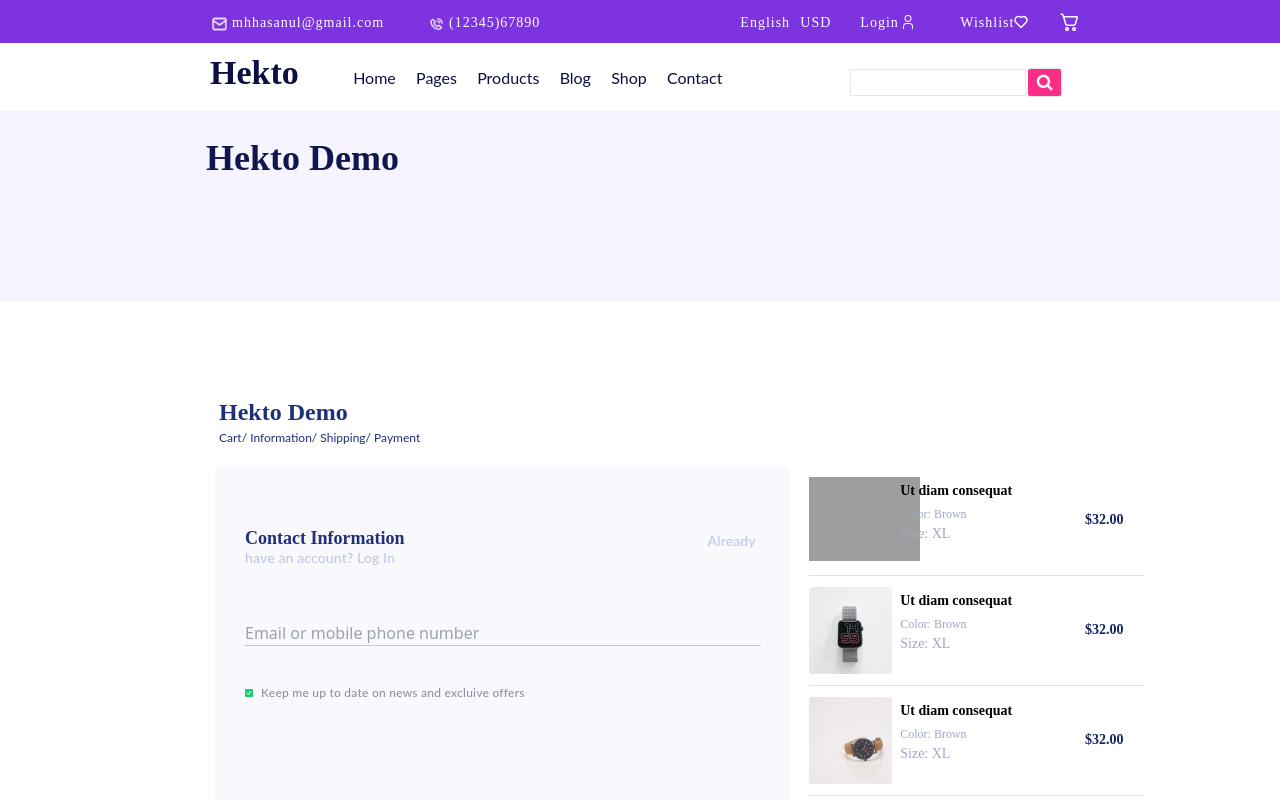
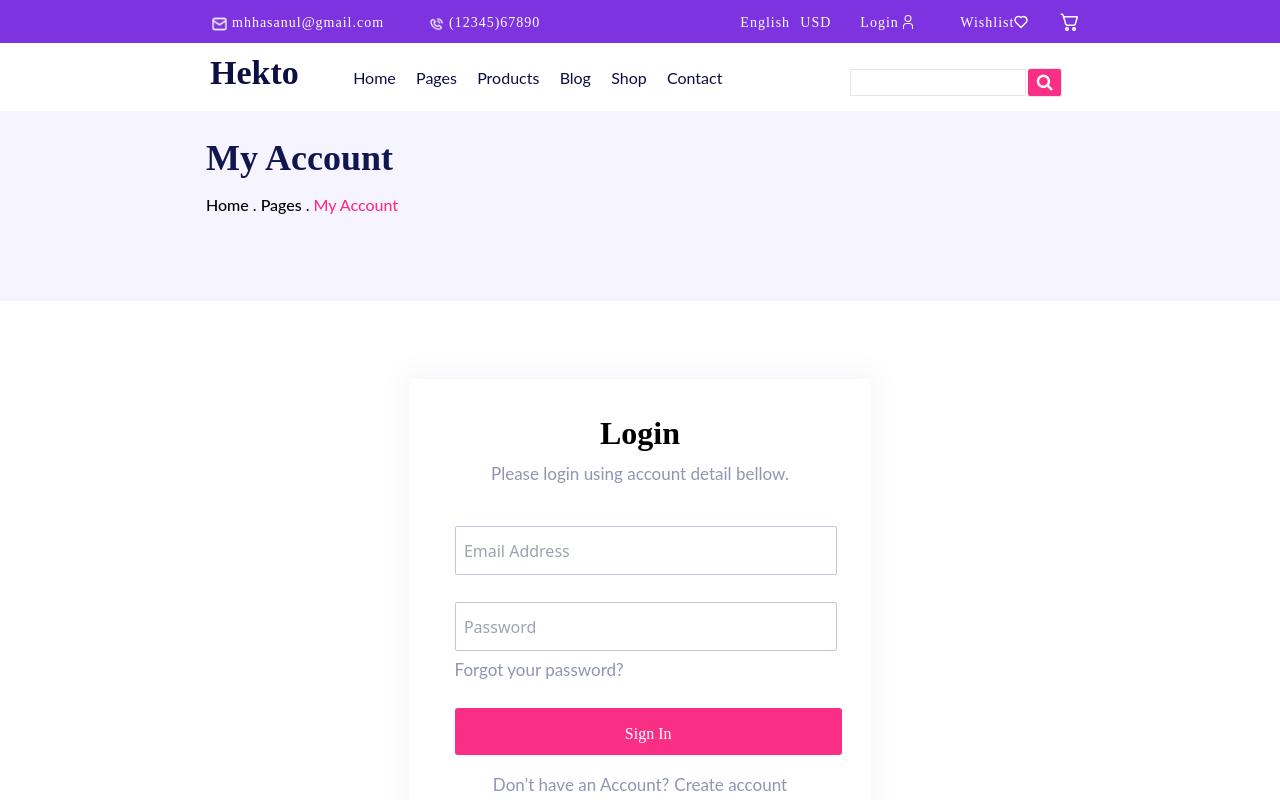
Before and after one commit to Anjuzzz26/Ecommerce-React, a React (Create React App) app: page / in a window 1280 px wide. Shown: the top 800 px of the page. Built offline with nearby package versions, Linux system fonts and the light colour scheme; grey boxes are pictures that could not be loaded.

Commit message:
Complete Login Page Design

```diff
--- a/src/App.js
+++ b/src/App.js
@@ -1,6 +1,7 @@
 import React from "react";
 import HektoDemo from "./Components/HektoDemo";
 import Home from "./Components/Home";
+import Login from "./Components/Login";
 import OrderCompleted from "./Components/OrderCompleted";
 import ProductDetails from "./Components/ProductDetail";
 import ShopGrid from "./Components/ShopGrid";
@@ -19,7 +20,8 @@ function App() {
       {/* <ProductDetails /> */}
       {/* <ShoppingCart /> */}
       {/* <OrderCompleted /> */}
-      <HektoDemo />
+      {/* <HektoDemo /> */}
+      <Login />
     </div>
   );
 }
--- /dev/null
+++ b/src/Components/Login.css
@@ -0,0 +1,81 @@
+.logindiv{
+    width: 36%;
+    padding-top: 35px;
+    margin-left: 32%;
+    height: 460px;
+    background-color: #FFFFFF;
+    box-shadow: 0px 0px 25px 10px #F8F8FB;
+}
+
+.loginhead{
+    font-family: 'Josefin Sans';
+    font-size: 32px;
+    line-height: 38px;
+    font-weight: 600;
+    color: #000000;
+    text-align: center;
+}
+
+.logintxt{
+    font-family: 'Lato';
+    font-style: normal;
+    font-weight: 400;
+    font-size: 17px;
+    line-height: 20px;
+    color: #9096B2;
+    text-align: center;
+    margin-top: 12px;
+    margin-bottom: 15px;
+}
+
+.logindiv form input{
+    width: 83%;
+    height: 49px;
+    background-color: #FFFFFF;
+    border: 1px solid #C2C5E1;
+    border-radius: 2px;
+    margin-top: 27px;
+    margin-left: 45px;
+}
+
+.forgetpwd{
+    font-family: 'Lato';
+    font-style: normal;
+    font-weight: 400;
+    font-size: 17px;
+    line-height: 20px;
+    color: #9096B2;
+    margin-left: 45px;
+}
+
+.pwd{
+    margin-bottom: 7px;
+}
+
+.signup{
+    font-family: 'Lato';
+    font-style: normal;
+    font-weight: 400;
+    font-size: 17px;
+    line-height: 20px;
+    color: #9096B2;
+    margin-left: 5px;
+}
+
+.logintxt2{
+    font-family: 'Lato';
+    font-style: normal;
+    font-weight: 400;
+    font-size: 17px;
+    line-height: 20px;
+    color: #9096B2;
+    text-align: center;
+    margin-top: 16px;
+}
+
+.loginbtn button{
+    width: 84%;
+    height: 47px;
+    margin-left: 45px;
+    margin-top: 26px;
+}
--- /dev/null
+++ b/src/Components/Login.js
@@ -0,0 +1,42 @@
+import React from "react";
+import './Login.css';
+
+import Header from "./Common/Header";
+import Footer from './Common/Footer';
+import HeadDiv from './Common/HeadDiv';
+import Banner from './Common/Banner';
+import Button from './Common/Button';
+
+const Login = () => {
+    const txt="My Account";
+
+    return(
+        <div>
+            <Header />
+            <HeadDiv text={txt} />
+
+            <br/><br/>
+            <div className="logindiv">
+
+                <h3 className="loginhead">Login</h3>
+                <p className="logintxt">Please login using account detail bellow.</p>
+                <form>
+                    <input type="text" placeholder="  Email Address" />
+                    <input type="text" placeholder="  Password" className="pwd"/>
+                    <a href="#" className="forgetpwd">Forgot your password?</a>
+                    <div className="loginbtn">
+                        <Button text={"Sign In"} />
+                    </div>
+                    <p className="logintxt2">Don’t have an Account?<a href="#" className="signup">Create account</a></p>
+                </form>
+            </div>
+
+            <br/><br/><br/>
+            <Banner />
+            <Footer />
+
+        </div>
+    );
+}
+
+export default Login;
```
